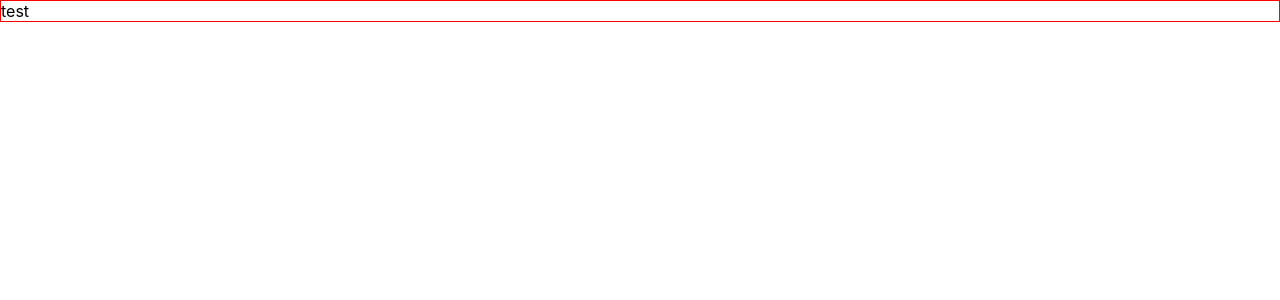
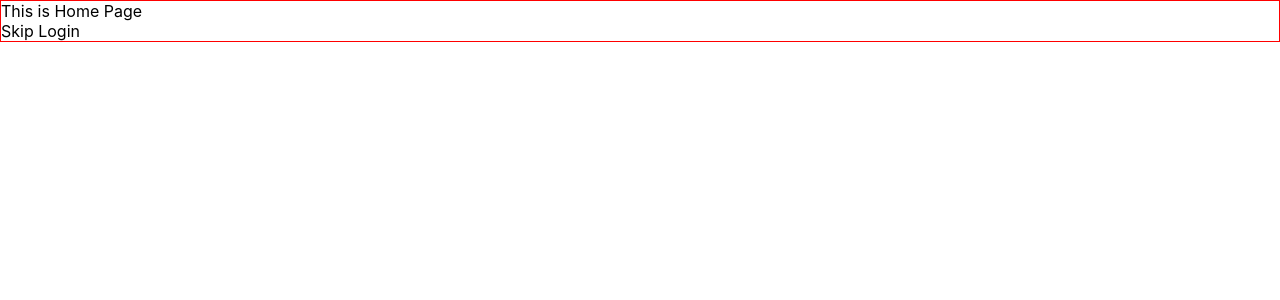
Before and after one commit to bowen-wu/vite-react-ts-template, a React (Vite) app: page / in a window 1280 px wide. Shown: the top 300 px of the page. Built offline with nearby package versions, Linux system fonts and the light colour scheme.

Commit message:
feat: add React-router

```diff
--- a/package.json
+++ b/package.json
@@ -10,11 +10,14 @@
   },
   "dependencies": {
     "react": "^17.0.0",
-    "react-dom": "^17.0.0"
+    "react-dom": "^17.0.0",
+    "react-router-dom": "^5.2.0"
   },
   "devDependencies": {
+    "@types/node": "^16.4.0",
     "@types/react": "^17.0.0",
     "@types/react-dom": "^17.0.0",
+    "@types/react-router-dom": "^5.1.8",
     "@vitejs/plugin-react-refresh": "^1.3.1",
     "query-string": "^7.0.1",
     "sass": "^1.35.2",
--- a/src/App.tsx
+++ b/src/App.tsx
@@ -1,15 +1,20 @@
 import React from 'react';
 import scopedClasses from './utils/scopedClasses';
+import Layout from './layouts/layout';
+import Routers from './routers';
+
 import './App.scss';
 
 const sc = scopedClasses('App');
 
 function App() {
-  return (
-    <div className={sc()}>
-        test
-    </div>
-  )
+    return (
+        <div className={sc()}>
+            <Layout>
+                <Routers/>
+            </Layout>
+        </div>
+    );
 }
 
-export default App
+export default App;
--- /dev/null
+++ b/src/layouts/layout.tsx
@@ -0,0 +1,19 @@
+import React, { ReactNode } from 'react';
+import scopedClasses from '../utils/scopedClasses';
+
+const sc = scopedClasses('layout');
+
+interface LayoutProps {
+    children: ReactNode,
+}
+
+const Layout = (props: LayoutProps) => {
+    const { children } = props;
+    return (
+        <div className={sc()}>
+            {children}
+        </div>
+    );
+};
+
+export default Layout;
--- /dev/null
+++ b/src/pages/Home/home.tsx
@@ -0,0 +1,19 @@
+import React from 'react';
+import scopedClasses from '../../utils/scopedClasses';
+import { useHistory } from 'react-router-dom';
+
+import './index.scss';
+
+const sc = scopedClasses('home');
+
+const Home = () => {
+    const history = useHistory();
+    return (
+        <div className={sc()}>
+            This is Home Page
+            <div onClick={() => history.push('/login')}>Skip Login</div>
+        </div>
+    )
+}
+
+export default Home;
--- /dev/null
+++ b/src/pages/Login/login.tsx
@@ -0,0 +1,18 @@
+import React from 'react';
+import { useHistory } from 'react-router-dom';
+import scopedClasses from '../../utils/scopedClasses';
+
+import './index.scss';
+const sc = scopedClasses('login');
+
+const Login = () => {
+    const history = useHistory();
+    return (
+        <div className={sc()}>
+            This is Login Page
+            <div onClick={() => history.push('/')}>Skip Home</div>
+        </div>
+    )
+}
+
+export default Login;
--- /dev/null
+++ b/src/routers/index.tsx
@@ -0,0 +1,18 @@
+import React from 'react';
+import { BrowserRouter, Route, Switch } from 'react-router-dom';
+import routerConfig, { RouterConfigInterface } from './routeConfig';
+
+const Routers = () => (
+    <BrowserRouter>
+        <Switch>
+            {
+                routerConfig.map((router: RouterConfigInterface) => <Route exact
+                                                                           key={router.key}
+                                                                           path={router.path}
+                                                                           component={router.component}/>)
+            }
+        </Switch>
+    </BrowserRouter>
+);
+
+export default Routers;
--- /dev/null
+++ b/src/routers/routeConfig.ts
@@ -0,0 +1,24 @@
+import { FunctionComponent } from 'react';
+import Home from '../pages/Home/home';
+import Login from '../pages/Login/login';
+
+export interface RouterConfigInterface {
+    key: string;
+    path: string;
+    component: FunctionComponent;
+}
+
+const routerConfig: Array<RouterConfigInterface> = [
+    {
+        key: 'login',
+        path: '/login',
+        component: Login
+    },
+    {
+        key: 'home',
+        path: '/',
+        component: Home
+    }
+];
+
+export default routerConfig;
```
Also changed, not shown: src/pages/Home/index.scss (added), src/pages/Login/index.scss (added), src/utils/utils.ts (added), 2 other files (tests, documents, lock files or other folders).
